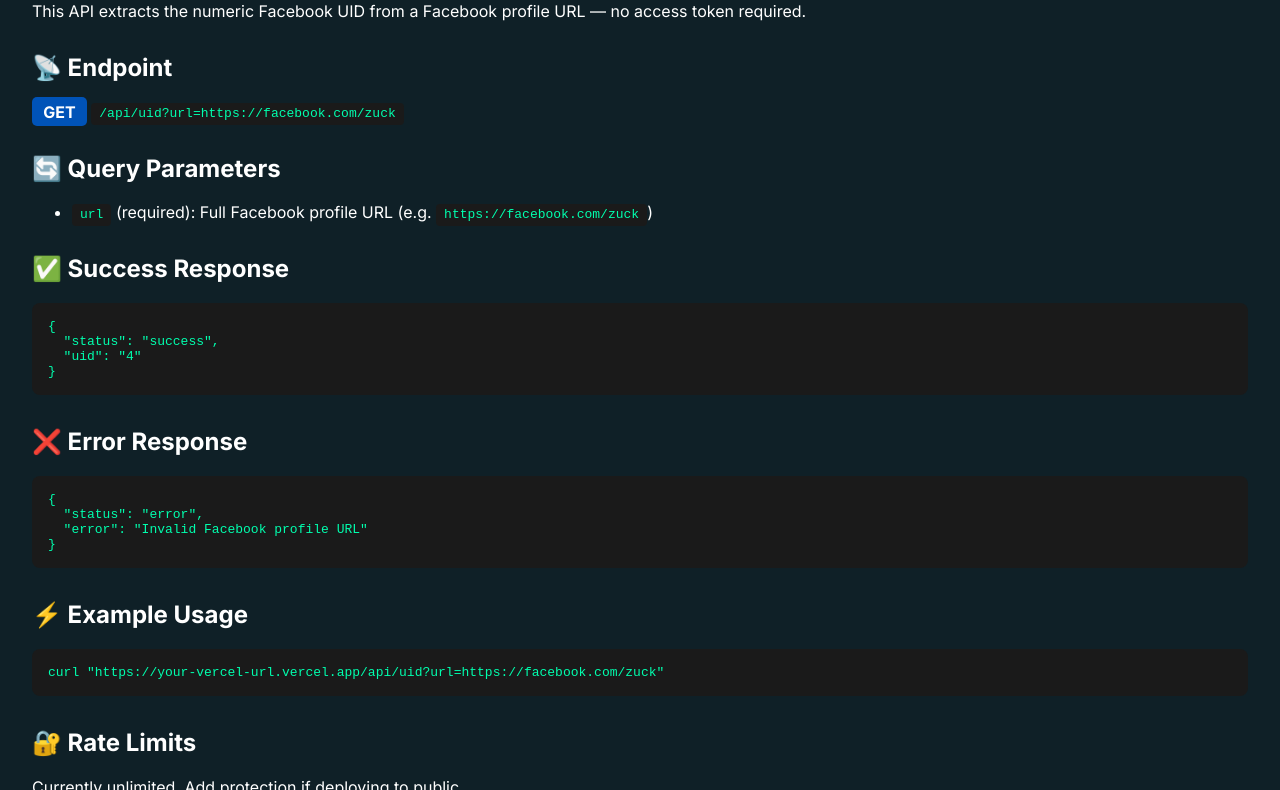
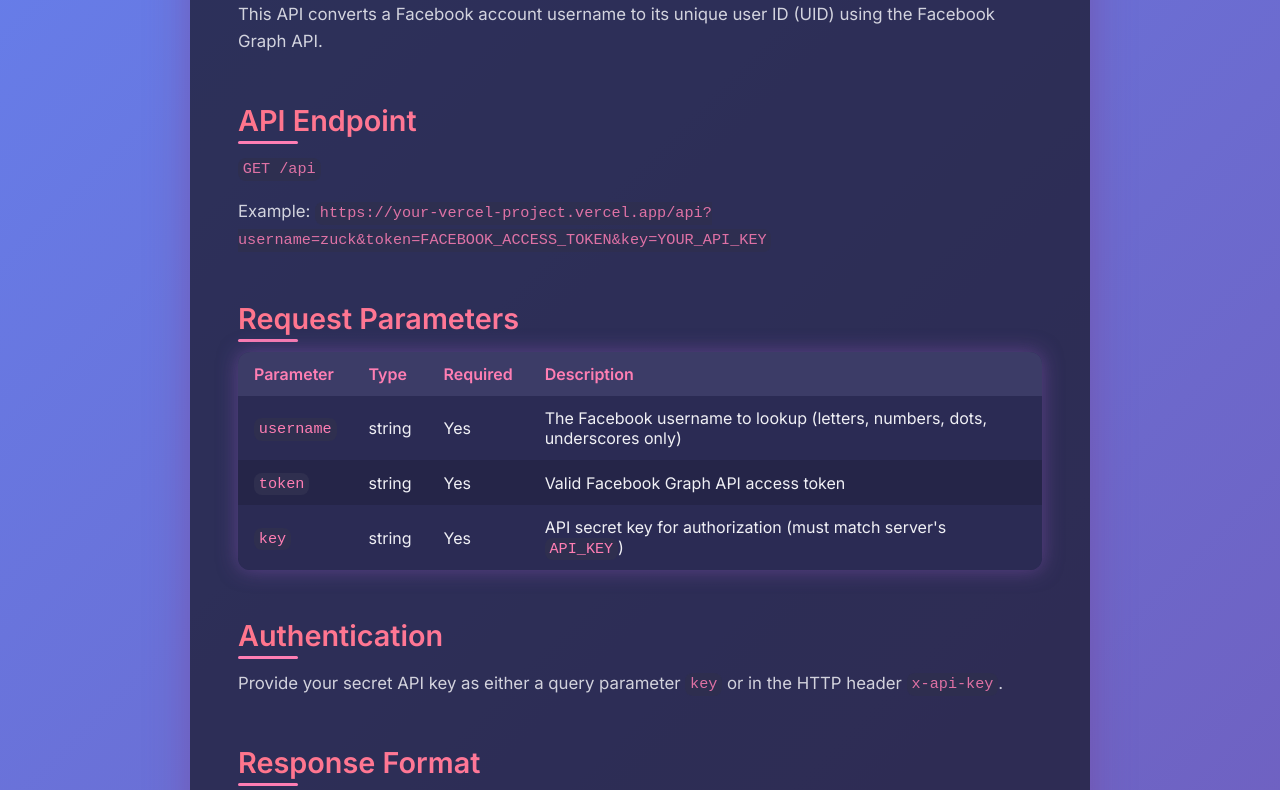
Before and after one commit to Aasyaco/ProjC, a website: page index.html in a window 1280 px wide. Shown: the part 134-924 px from the top of the page. Drawn offline with Linux system fonts and the light colour scheme.

Commit message:
Update index.html

```diff
--- a/index.html
+++ b/index.html
@@ -2,95 +2,270 @@
 <html lang="en">
 <head>
 <meta charset="UTF-8" />
-  <meta name="viewport" content="width=device-width, initial-scale=1.0"/>
-  <title>Facebook UID API</title>
-  <link href="https://fonts.googleapis.com/css2?family=Inter:wght@400;700&display=swap" rel="stylesheet">
+<meta name="viewport" content="width=device-width, initial-scale=1" />
+<title>Facebook UID API Documentation</title>
 <style>
+  @import url('https://fonts.googleapis.com/css2?family=Inter:wght@400;600&display=swap');
+
+  /* Reset & base */
+  * {
+    box-sizing: border-box;
+  }
   body {
     font-family: 'Inter', sans-serif;
+    background: linear-gradient(135deg, #667eea, #764ba2);
+    color: #f0f0f5;
     margin: 0;
     padding: 2rem;
-      background: #0f2027;
-      color: #fff;
+    min-height: 100vh;
+    display: flex;
+    justify-content: center;
+  }
+  main {
+    background: #1f1f38cc;
+    max-width: 900px;
+    width: 100%;
+    border-radius: 12px;
+    padding: 2rem 3rem;
+    box-shadow: 0 0 40px #764ba2aa;
+    animation: fadeIn 1s ease forwards;
+  }
+
+  h1, h2 {
+    font-weight: 600;
+    margin-bottom: 1rem;
+    background: linear-gradient(90deg, #ff758c, #ff7eb3);
+    -webkit-background-clip: text;
+    -webkit-text-fill-color: transparent;
+    user-select: none;
+  }
+
+  h1 {
+    font-size: 2.8rem;
+    letter-spacing: 0.05em;
+    margin-top: 0;
+  }
+
+  h2 {
+    font-size: 1.8rem;
+    margin-top: 3rem;
+    margin-bottom: 1rem;
+    position: relative;
+  }
+
+  h2::after {
+    content: '';
+    position: absolute;
+    bottom: -6px;
+    left: 0;
+    width: 60px;
+    height: 3px;
+    background: #ff7eb3;
+    border-radius: 2px;
+  }
+
+  p {
+    font-size: 1.05rem;
+    line-height: 1.6;
+    margin-bottom: 1rem;
+    opacity: 0.85;
+  }
+
+  code, pre {
+    font-family: 'Source Code Pro', monospace;
+    background: #2f2f4f;
+    color: #ff7eb3;
+    border-radius: 8px;
+    padding: 0.15rem 0.3rem;
+    font-size: 0.95rem;
+  }
+
+  pre {
+    padding: 1rem 1.2rem;
+    overflow-x: auto;
+    margin-bottom: 1.5rem;
+    background: #2c2c47;
+    box-shadow: 0 0 10px #ff7eb3aa;
+    animation: slideUp 0.7s ease forwards;
+  }
+
+  table {
+    width: 100%;
+    border-collapse: collapse;
+    margin-bottom: 2rem;
+    box-shadow: 0 0 20px #764ba2aa;
+    border-radius: 12px;
+    overflow: hidden;
+    animation: slideUp 0.9s ease forwards;
+  }
+
+  th, td {
+    padding: 0.75rem 1rem;
+    text-align: left;
+  }
+
+  th {
+    background: #3c3c67;
+    color: #ff7eb3;
+    font-weight: 600;
+  }
+
+  td {
+    background: #2b2b54;
+  }
+
+  tr:nth-child(even) td {
+    background: #252548;
+  }
+
+  ul {
+    padding-left: 1.2rem;
+    margin-bottom: 1.5rem;
+  }
+
+  ul li {
+    margin-bottom: 0.5rem;
+  }
+
+  a {
+    color: #ff7eb3;
+    font-weight: 600;
+    text-decoration: none;
+    transition: color 0.3s ease;
+  }
+
+  a:hover {
+    color: #ff758c;
+  }
+
+  /* Animations */
+  @keyframes fadeIn {
+    from {opacity: 0; transform: translateY(10px);}
+    to {opacity: 1; transform: translateY(0);}
+  }
+
+  @keyframes slideUp {
+    from {opacity: 0; transform: translateY(15px);}
+    to {opacity: 1; transform: translateY(0);}
+  }
+
+  /* Responsive */
+  @media (max-width: 600px) {
+    main {
+      padding: 1.5rem 1.5rem;
     }
     h1 {
-      color: #00c6ff;
-      font-size: 2.5rem;
+      font-size: 2rem;
     }
-    code {
-      background: #1a1a1a;
-      padding: 0.2rem 0.5rem;
-      border-radius: 4px;
-      color: #00ffae;
+    h2 {
+      font-size: 1.4rem;
     }
-    pre {
-      background: #1a1a1a;
-      padding: 1rem;
-      border-radius: 8px;
-      overflow-x: auto;
-      color: #00ffae;
-    }
-    a {
-      color: #00c6ff;
-    }
-    .section {
-      margin-bottom: 2rem;
-    }
-    .method {
-      background: #0053b8;
-      padding: 0.3rem 0.7rem;
-      border-radius: 5px;
-      font-weight: bold;
   }
 </style>
 </head>
 <body>
-  <h1>📘 Facebook UID API</h1>
+  <main>
+    <h1>Facebook UID API Documentation</h1>
 
-  <div class="section">
-    <p>This API extracts the numeric Facebook UID from a Facebook profile URL — no access token required.</p>
-  </div>
+    <p>This API converts a Facebook account username to its unique user ID (UID) using the Facebook Graph API.</p>
 
-  <div class="section">
-    <h2>📡 Endpoint</h2>
-    <p><span class="method">GET</span> <code>/api/uid?url=https://facebook.com/zuck</code></p>
-  </div>
+    <h2>API Endpoint</h2>
+    <p><code>GET /api</code></p>
+    <p>Example: <code>https://your-vercel-project.vercel.app/api?username=zuck&amp;token=FACEBOOK_ACCESS_TOKEN&amp;key=YOUR_API_KEY</code></p>
 
-  <div class="section">
-    <h2>🔄 Query Parameters</h2>
-    <ul>
-      <li><code>url</code> (required): Full Facebook profile URL (e.g. <code>https://facebook.com/zuck</code>)</li>
-    </ul>
-  </div>
+    <h2>Request Parameters</h2>
+    <table>
+      <thead>
+        <tr>
+          <th>Parameter</th>
+          <th>Type</th>
+          <th>Required</th>
+          <th>Description</th>
+        </tr>
+      </thead>
+      <tbody>
+        <tr>
+          <td><code>username</code></td>
+          <td>string</td>
+          <td>Yes</td>
+          <td>The Facebook username to lookup (letters, numbers, dots, underscores only)</td>
+        </tr>
+        <tr>
+          <td><code>token</code></td>
+          <td>string</td>
+          <td>Yes</td>
+          <td>Valid Facebook Graph API access token</td>
+        </tr>
+        <tr>
+          <td><code>key</code></td>
+          <td>string</td>
+          <td>Yes</td>
+          <td>API secret key for authorization (must match server's <code>API_KEY</code>)</td>
+        </tr>
+      </tbody>
+    </table>
 
-  <div class="section">
-    <h2>✅ Success Response</h2>
-    <pre>{
+    <h2>Authentication</h2>
+    <p>Provide your secret API key as either a query parameter <code>key</code> or in the HTTP header <code>x-api-key</code>.</p>
+
+    <h2>Response Format</h2>
+
+    <p>On success:</p>
+    <pre><code>{
+  "status": "success",
+  "uid": "1234567890"
+}</code></pre>
+
+    <p>On error, the response contains a status and message describing the issue:</p>
+
+    <pre><code>{
+  "status": "error",
+  "message": "Description of the error"
+}</code></pre>
+
+    <h2>HTTP Status Codes</h2>
+    <table>
+      <thead>
+        <tr><th>Status Code</th><th>Description</th></tr>
+      </thead>
+      <tbody>
+        <tr><td>200</td><td>Success, UID returned</td></tr>
+        <tr><td>400</td><td>Bad request (missing or invalid parameters)</td></tr>
+        <tr><td>403</td><td>Unauthorized (invalid API key)</td></tr>
+        <tr><td>404</td><td>UID not found</td></tr>
+        <tr><td>405</td><td>Method Not Allowed (only GET supported)</td></tr>
+        <tr><td>429</td><td>Too Many Requests (rate limit exceeded)</td></tr>
+        <tr><td>500</td><td>Server error</td></tr>
+      </tbody>
+    </table>
+
+    <h2>Rate Limiting</h2>
+    <p>Each IP address is limited to <strong>10 requests per minute</strong> to protect the API from abuse.</p>
+
+    <h2>Example Request</h2>
+    <pre><code>GET https://your-vercel-project.vercel.app/api?username=zuck&amp;token=FACEBOOK_ACCESS_TOKEN&amp;key=WAR560Z
+</code></pre>
+
+    <h2>Example Success Response</h2>
+    <pre><code>{
   "status": "success",
   "uid": "4"
-}</pre>
-  </div>
+}</code></pre>
 
-  <div class="section">
-    <h2>❌ Error Response</h2>
-    <pre>{
+    <h2>Example Error Response (Invalid API Key)</h2>
+    <pre><code>{
   "status": "error",
-  "error": "Invalid Facebook profile URL"
-}</pre>
-  </div>
+  "message": "Unauthorized — invalid API key"
+}</code></pre>
 
-  <div class="section">
-    <h2>⚡ Example Usage</h2>
-    <pre>curl "https://your-vercel-url.vercel.app/api/uid?url=https://facebook.com/zuck"</pre>
-  </div>
+    <h2>Notes</h2>
+    <ul>
+      <li>Replace <code>FACEBOOK_ACCESS_TOKEN</code> with a valid Facebook Graph API token.</li>
+      <li>Keep your <code>API_KEY</code> secret and do not expose it publicly.</li>
+      <li>Rate limits reset every minute.</li>
+    </ul>
 
-  <div class="section">
-    <h2>🔐 Rate Limits</h2>
-    <p>Currently unlimited. Add protection if deploying to public.</p>
-  </div>
-
-  <div class="section">
-    <p>Made with 💙 and <code>node-fetch</code>.</p>
-  </div>
+    <p>For further help, contact your API maintainer.</p>
+  </main>
 </body>
                       </html>
```
Lines whose indentation alone changed are shown as unchanged.
